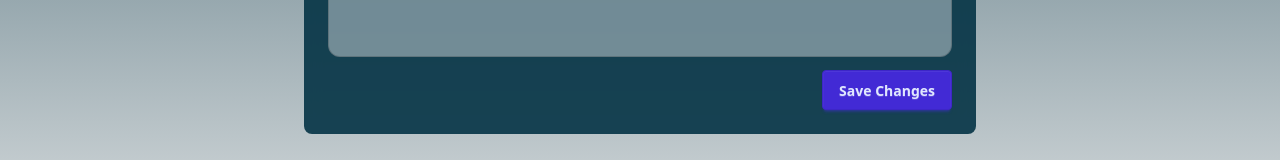
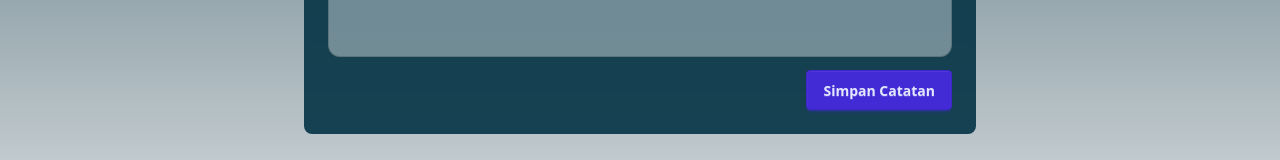
Before and after one commit to atzulf/mern, a React (Vite) app in the folder frontend/: page /note/1 in a window 1280 px wide. Shown: the part 468-628 px from the top of the page. Built offline with nearby package versions, Linux system fonts and the light colour scheme; no server answers.

Commit message:
[FIX] update save button text to use Indonesian language

```diff
--- a/frontend/src/pages/NoteDetailPage.jsx
+++ b/frontend/src/pages/NoteDetailPage.jsx
@@ -115,7 +115,7 @@ const NoteDetailPage = () => {
 
                             <div className="card-actions justify-end">
                                 <button className="btn btn-primary" disabled={saving} onClick={handeSave}>
-                                    {saving ? "Saving..." : "Save Changes"}
+                                    {saving ? "Otw simpan boss" : "Simpan Catatan"}
                                 </button>
                             </div>
 
```
